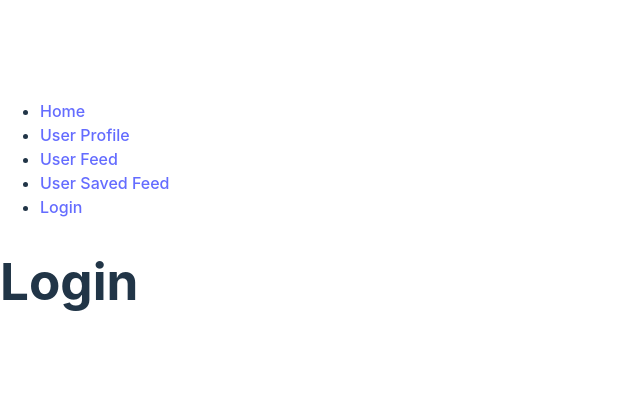
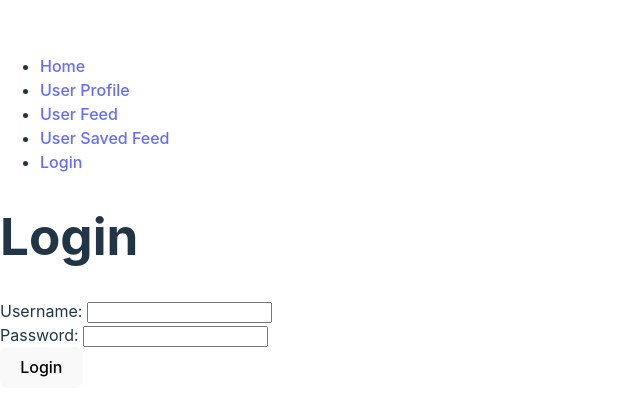
Before and after one commit to ALLHUBS-Jan-2024-Liftoff/Binturong, a React (Vite) app in the folder Binturong/: page /login in a window 1280 px wide. Shown: the part 187-602 px from the top of the page, without its empty margins (0-640 px from the left). Built offline with nearby package versions, Linux system fonts and the light colour scheme.

Commit message:
Added basic login function

```diff
--- a/Binturong/src/pages/Login.jsx
+++ b/Binturong/src/pages/Login.jsx
@@ -1,7 +1,37 @@
-//Start of the User Login page
+import React, {useState} from "react";
 
 const Login = () => {
-    return <h1>Login</h1>;
+    const [username, setUsername] = useState('');
+    const [password, setPassword] = useState('');
+    const [message, setMessage] = useState('');
+
+    const handleLogin = (e) => {
+        e.preventDefault();
+        // Basic validation
+        if (username === "user" && password === "pass") {
+            setMessage("Login successful!");
+            } else {
+                setMessage("Invalid username or password. Please check your entry and try again.");
+                }
+        };
+
+    return (
+        <div>
+            <h1>Login</h1>
+            <form onSubmit = {handleLogin}>
+                <div>
+                    <label>Username: </label>
+                    <input type = "text" value = {username} onChange = {(e) => setUsername(e.target.value)}/>
+                </div>
+                <div>
+                    <label>Password: </label>
+                    <input type = "password" value = {password} onChange = {(e) => setPassword(e.target.value)}/>
+                </div>
+                <button type = "submit">Login</button>
+            </form>
+            {message && <p> {message} </p>}
+        </div>
+      );
   };
 
   export default Login;
```
